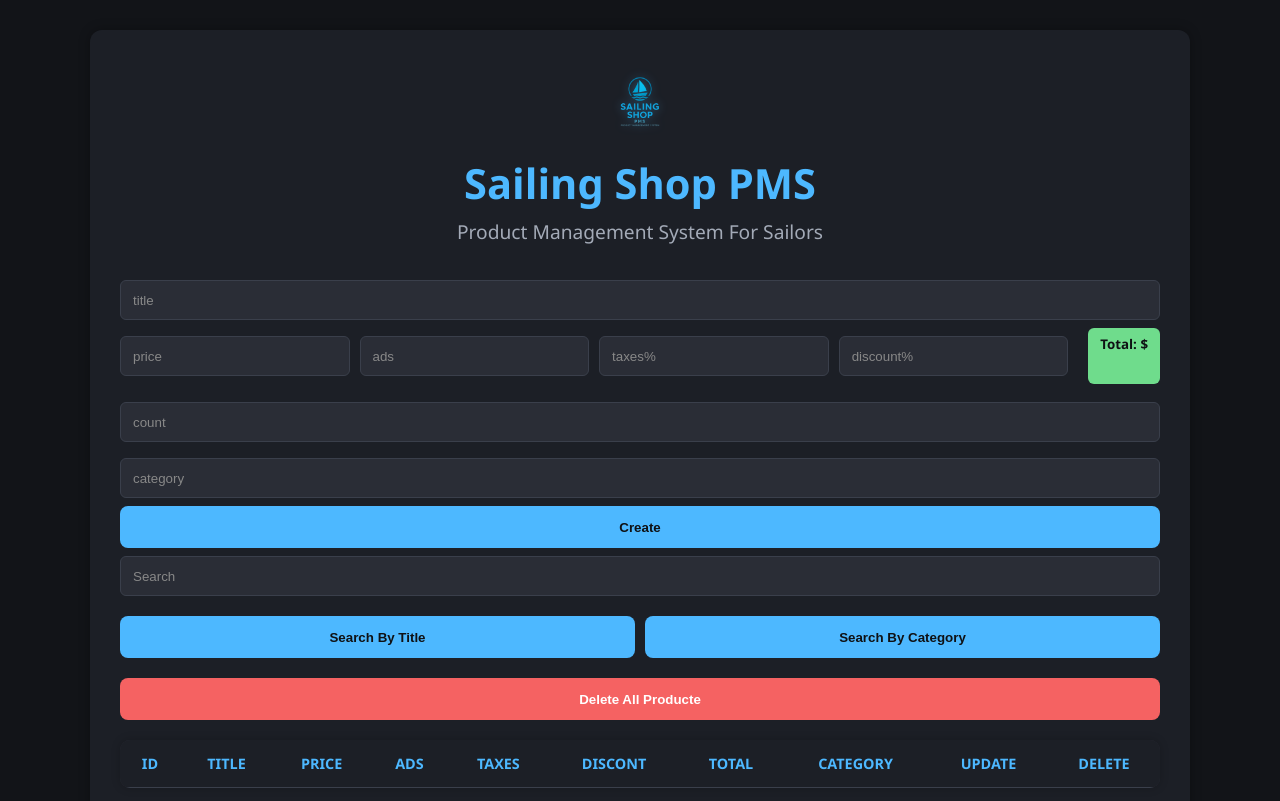
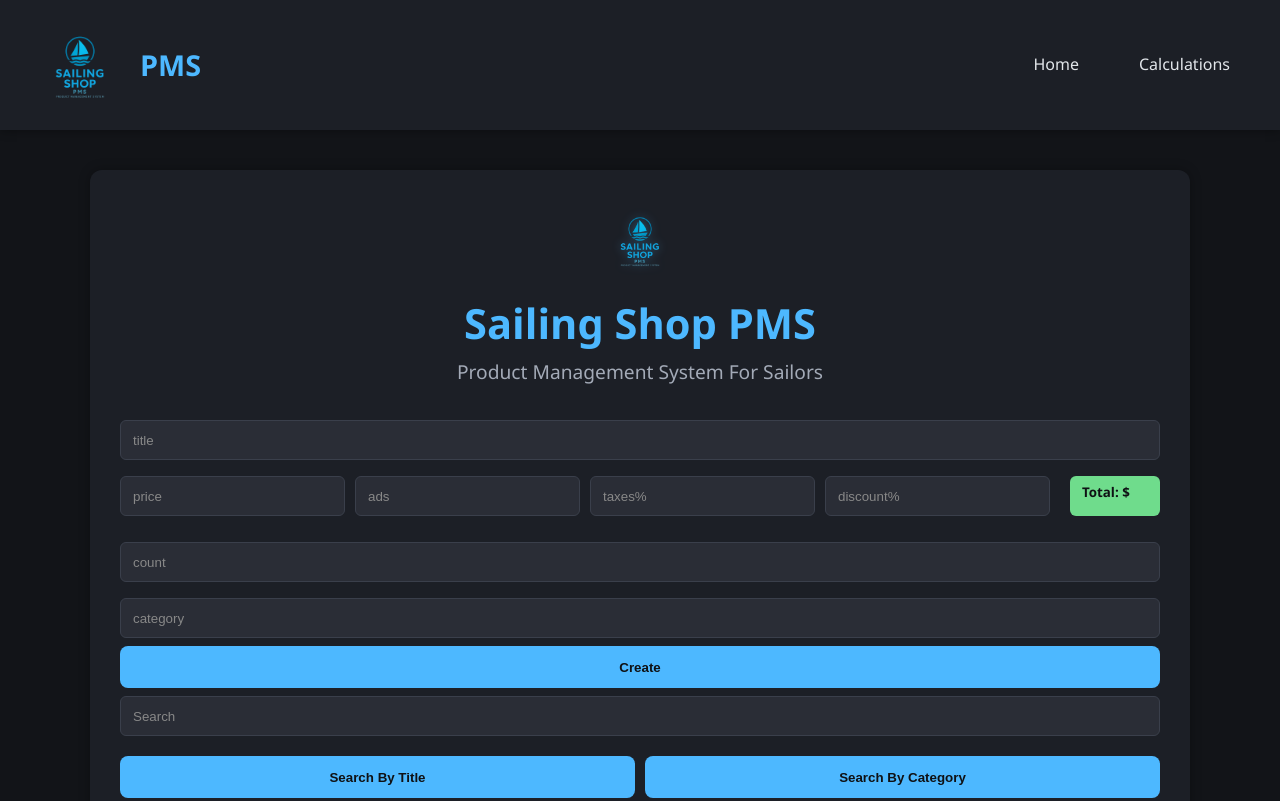
Before and after one commit to YasirFah/webProject, a website: page public/index.html in a window 1280 px wide. Shown: the top 801 px of the page. Drawn offline with Linux system fonts and the light colour scheme; no server answers.

Commit message:
Navigation Bar added

```diff
--- a/public/index.html
+++ b/public/index.html
@@ -5,6 +5,21 @@
     <link rel="stylesheet" href="style.css">
 </head>
 <body>
+
+  <nav>
+  <div class="nav-wrapper">
+    <a href="#" class="brand-group">
+      <img src="./assest/logo.png" id="nav-image">
+      <span class="brand-logo">PMS</span>
+    </a>
+    <ul id="nav-mobile" class="right">
+      <li><a href="home.html">Home</a></li>
+      <li><a href="index.html">Calculations</a></li>
+    </ul>
+  </div>
+</nav>
+
+
 <div class="cruds">
     <div class="title">
         <img src="assest\logo.png" alt="Sailing Shop Logo" class="logo" />
--- a/public/style.css
+++ b/public/style.css
@@ -10,7 +10,60 @@ body {
     color: #e2e6ea;
     font-family: 'Segoe UI', Tahoma, Geneva, Verdana, sans-serif;
     line-height: 1.6;
-    padding: 30px;
+    /* padding: 30px; */
+}
+nav {
+    background-color: #1c1f26;
+    padding: 15px 30px;
+    /* border-radius: 10px; */
+    box-shadow: 0 0 10px rgba(0,0,0,0.4);
+    margin-bottom: 40px;
+}
+
+.nav-wrapper {
+    display: flex;
+    align-items: center;
+    justify-content: space-between;
+}
+#nav-image{
+  width: 100px;
+}
+.brand-logo {
+    font-size: 1.8rem;
+    color: #4db8ff;
+    text-decoration: none;
+    font-weight: bold;
+    transition: color 0.3s ease;
+}
+.brand-group {
+    display: flex;
+    align-items: center;
+    gap: 10px;
+    text-decoration: none;
+}
+
+.brand-logo:hover {
+    color: #329dd8;
+}
+
+#nav-mobile {
+    list-style: none;
+    display: flex;
+    gap: 20px;
+}
+
+#nav-mobile li a {
+    text-decoration: none;
+    color: #e2e6ea;
+    font-weight: 500;
+    padding: 6px 20px;
+    border-radius: 6px;
+    transition: background-color 0.3s ease, color 0.3s ease;
+}
+
+#nav-mobile li a:hover {
+    background-color: #2a2d36;
+    color: #4db8ff;
 }
 
 /* Main Container */
@@ -78,6 +131,9 @@ input:focus {
     padding: 6px 12px;
     border-radius: 6px;
     display: inline-block;
+    min-width: 90px;
+    max-height:40px;
+    margin-top: 8px;
     margin-left: 10px;
 }
 #total::before {
```
